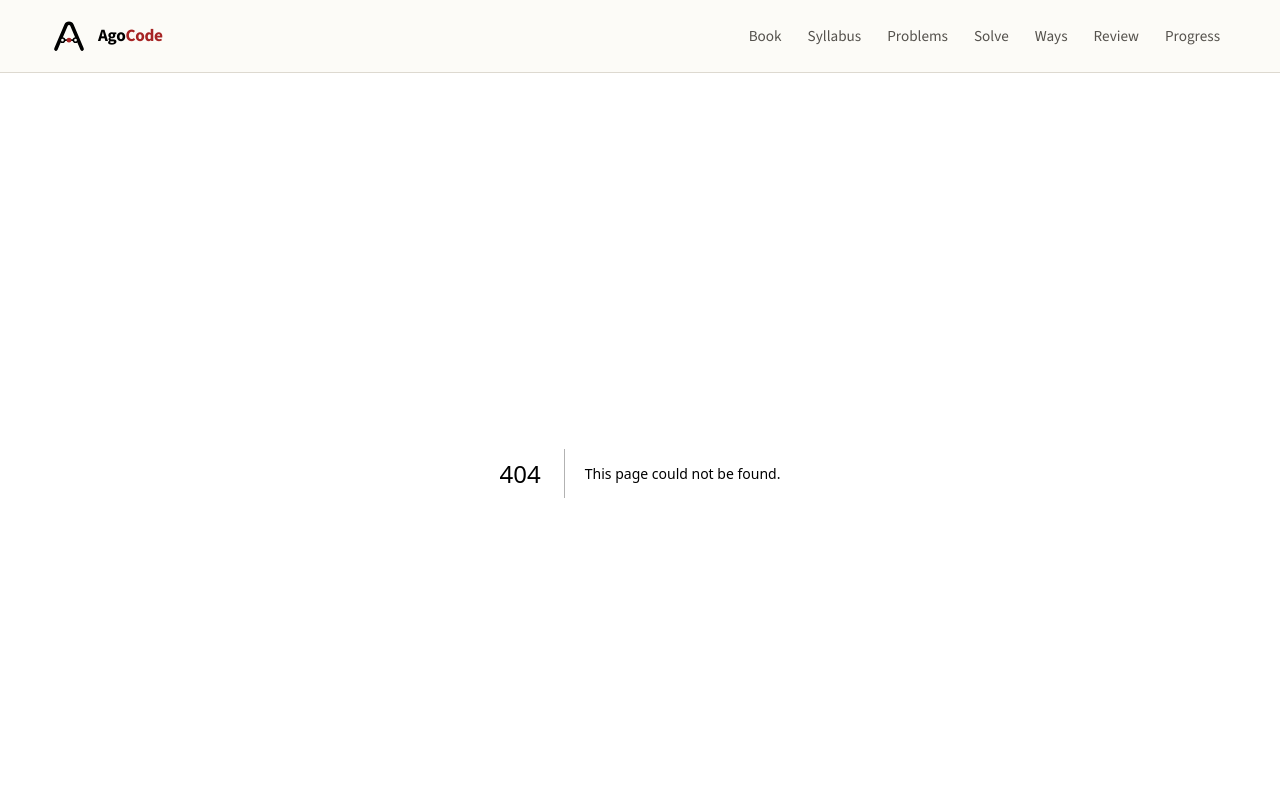
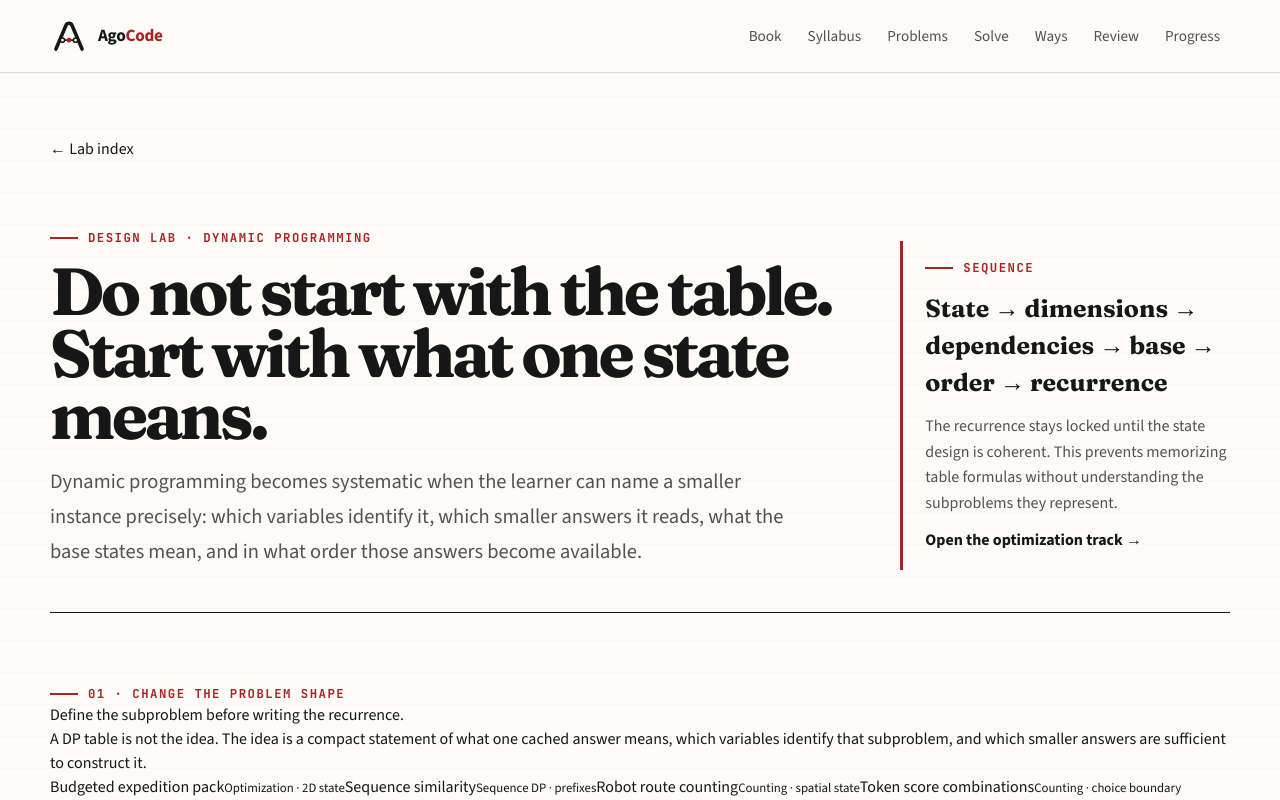
Before and after one commit to anatwork14/agocode, a Next.js app: page /lab/dp-state-design in a window 1280 px wide. Before the commit this address had no page. Shown: the top 800 px of the page. Built offline with nearby package versions, Linux system fonts and the light colour scheme.

Commit message:
feat: expose DP state design workbench

```diff
--- /dev/null
+++ b/app/lab/dp-state-design/page.tsx
@@ -0,0 +1,38 @@
+import Link from "next/link";
+import { DpStateWorkbench } from "@/components/lab/DpStateWorkbench";
+
+export const metadata = {
+  title: "DP State Design Workbench",
+  description: "Practice defining dynamic-programming subproblems, dimensions, dependencies, bases, and evaluation order before seeing a recurrence.",
+};
+
+export default function DpStateDesignPage() {
+  return (
+    <main className="page">
+      <div className="site-shell">
+        <Link className="back-link" href="/lab">← Lab index</Link>
+
+        <div className="knowledge-hero dp-state-hero">
+          <div>
+            <div className="eyebrow">Design lab · dynamic programming</div>
+            <h1 className="editorial-title editorial-title--compact">Do not start with the table. Start with what one state means.</h1>
+            <p className="lede">
+              Dynamic programming becomes systematic when the learner can name a smaller instance precisely: which variables
+              identify it, which smaller answers it reads, what the base states mean, and in what order those answers become available.
+            </p>
+          </div>
+          <aside className="knowledge-note">
+            <span className="eyebrow">Sequence</span>
+            <strong>State → dimensions → dependencies → base → order → recurrence</strong>
+            <p>The recurrence stays locked until the state design is coherent. This prevents memorizing table formulas without understanding the subproblems they represent.</p>
+            <Link href="/syllabus#optimization">Open the optimization track →</Link>
+          </aside>
+        </div>
+
+        <section className="section dp-state-lab-section">
+          <DpStateWorkbench />
+        </section>
+      </div>
+    </main>
+  );
+}
```
